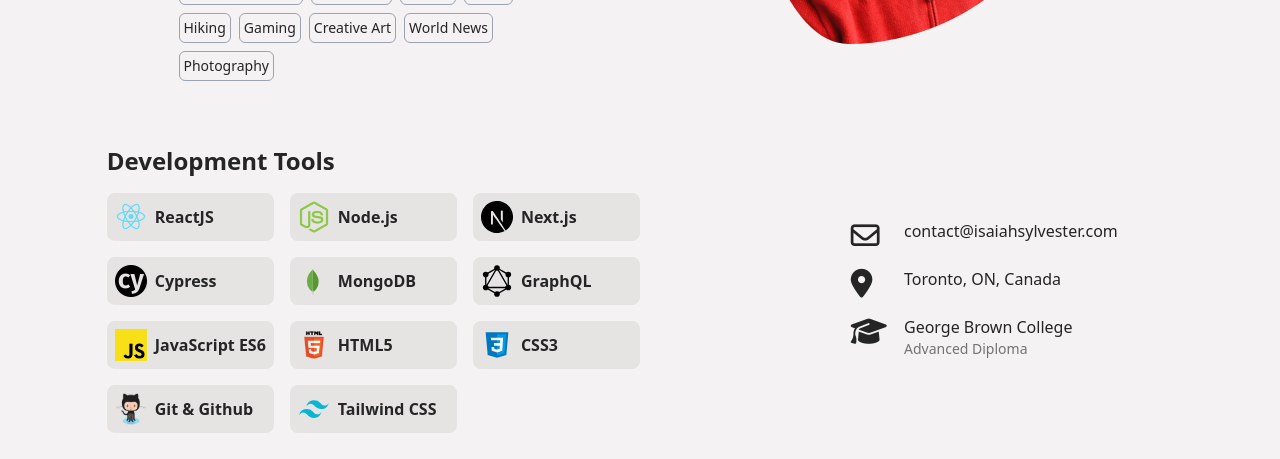
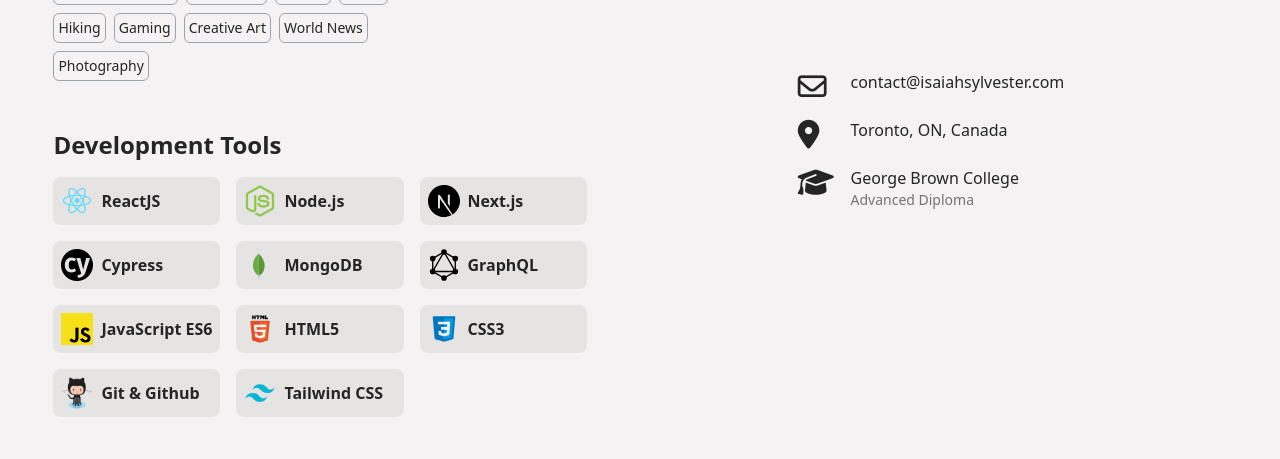
Before and after one commit to Isaiahsylnol/portfolio_23, a React (Create React App) app: page / in a window 1280 px wide. Shown: the part 493-952 px from the top of the page. Built offline with nearby package versions, Linux system fonts and the light colour scheme.

Commit message:
Better UI alignment

```diff
--- a/src/Pages/index.js
+++ b/src/Pages/index.js
@@ -28,7 +28,9 @@ export default function index() {
       id="/"
       className="bg-[#f4f2f2] dark:bg-[#323232] text-[#252525] pt-16 -mt-14 md:pt-16"
     >
-      <section className="md:flex dark:text-[#e4e4e4] dark:bg-[#323232] lg:flex-row items-center justify-center lg:space-x-28 p-8 rounded-2xl">
+    <section className=" mx-auto grid max-w-7xl grid-cols-2">
+    <div className="md:flex dark:text-[#e4e4e4] dark:bg-[#323232] lg:flex-row items-center justify-center lg:space-x-28 p-8 rounded-2xl col-span-2 sm:col-span-1">
+      <section className="space-y-12">
        <div>
          <div className="flex flex-row mb-5 sm:pt-8">
            <div className="w-fit md:max-w-lg lg:max-w-none">
@@ -73,21 +75,25 @@ export default function index() {
            ))}
          </div>
        </div>
+
+       <div className="col-span-2 sm:col-span-1 mx-auto justify-center items-center">
+           <DevelopmentTools />
+</div>
+     </section>
+
+      </div>
+      <div className="col-span-2 sm:col-span-1 mx-auto">
+
       <img
          src={profileImage}
          alt="Profile portrait"
          className="object-cover mx-auto pt-10"
          style={{ borderRadius: "30% 70% 70% 30% / 30% 30% 70% 70%" }}
        />
-      </section>
-      <section className="sm:flex rounded-2xl">
-        <div className="text-base mx-auto sm:mb-12">
-          <div className="sm:grid sm:grid-cols-1 md:grid-cols-2 p-8 sm:space-x-20 lg:space-x-48 items-center">
-            <DevelopmentTools />
-            <div>
+       <div className="mx-auto items-center justify-center mt-24">
+
       {/* <!-- Personal Info --> */}
 
-              <div>
         <div className="flex m-4">
           <i
             className="pr-6 fa fa-envelope-o fa-2x scale-90 text-[#252525] dark:text-[#e4e4e4]"
@@ -114,12 +120,12 @@ export default function index() {
             </h5>
           </div>
         </div>
+
+
 </div>
-            </div>
-          </div>
+
       </div>
     </section>
-      {/* <!-- Project section (Row layout) --> */}
     <section className="w-full mx-auto max-w-5xl text-[#252525] dark:text-[#e4e4e4] p-4">
        <h1 className="text-5xl font-poppinsFont font-extrabold dark:text-[#e4e4e4] mt-20 mb-12 pl-6 md:p-0">
          Projects
@@ -381,6 +387,7 @@ export default function index() {
          </div>
        </div>
      </section>
+
     </main>
   );
 }
--- a/src/components/DevelopmentTools.js
+++ b/src/components/DevelopmentTools.js
@@ -13,7 +13,7 @@ import gitIcon from "../assets/git_icon.png";
 
 export const DevelopmentTools = () => {
   return (
-    <div className="mb-16 md:m-0">
+    <div className="">
       <h2 className="text-[#252525] dark:text-[#e4e4e4] text-2xl font-bold pb-4">
         Development Tools
       </h2>
--- a/src/components/Footer.js
+++ b/src/components/Footer.js
@@ -16,7 +16,7 @@ export default function Footer() {
   return (
     <footer
       id="contact"
-      className="text-center text-[#707070] bg-white dark:bg-[#323232] w-full pt-8"
+      className="text-center text-[#707070] bg-[#f4f2f2] dark:bg-[#323232] w-full pt-8"
     >
       {/* <!-- Grid container --> */}
       <a
```
Lines whose indentation alone changed are shown as unchanged.
